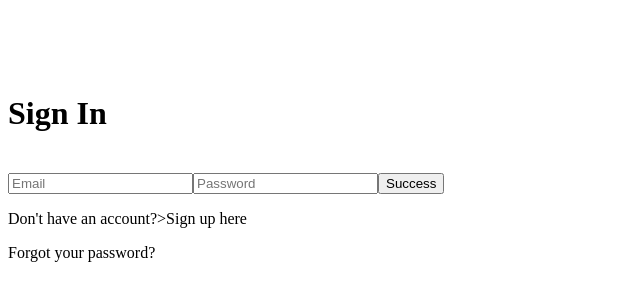
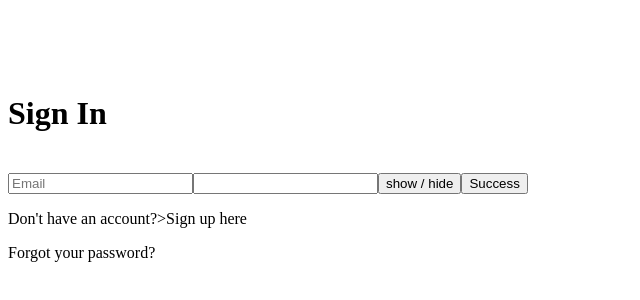
Before and after one commit to alessandroCassani/CareGivers, a Vue app in the folder vue_auth/: page /login in a window 1280 px wide. Shown: the part 192-492 px from the top of the page, without its empty margins (0-640 px from the left). Built offline with nearby package versions, Linux system fonts and the light colour scheme; the HTML template or start-up script is replaced by a standard one.

Commit message:
bottone per psw

```diff
--- a/vue_auth/src/pages/Log_in.vue
+++ b/vue_auth/src/pages/Log_in.vue
@@ -6,7 +6,8 @@
                 <h1>Sign In</h1>
                    <form class="form-group">
                       <input id="inputMail" type="email" class="form-control" placeholder="Email" required>
-                  <input id="inputPsw" type="password" class="form-control" placeholder="Password" required>
+                      <input :type="passwordFieldType" v-model="password">
+                      <button type="password" @click="switchVisibility">show / hide</button>
                       <button id="btn" type="button" class="btn btn-outline-success">Success</button>
                       <p>Don't have an account?>Sign up here</p>
                       <p>Forgot your password?</p>
@@ -23,14 +24,12 @@
        name: 'Log_in',
         data() {
            return {
-               input: {
-                   username: "",
-                   password: ""
-               }
-           }
+            password: "",
+            passwordFieldType: "password"
+           };
         },
      methods: {
-           login() {
+           login(){
                if(this.input.username != "" && this.input.password != "") {
                    if(this.input.username == this.$parent.mockAccount.username && this.input.password == this.$parent.mockAccount.password) {
                        this.$emit("authenticated", true);
@@ -41,9 +40,13 @@
                } else {
                    console.log("A username and password must be present");
                }
+           },
+
+            switchVisibility() {
+                 this.passwordFieldType = this.passwordFieldType === "password" ? "text" : "password";
     }
-       }
-   }
+}};
+
 </script>
 
 <style scoped>
```
Lines whose indentation alone changed are shown as unchanged.
